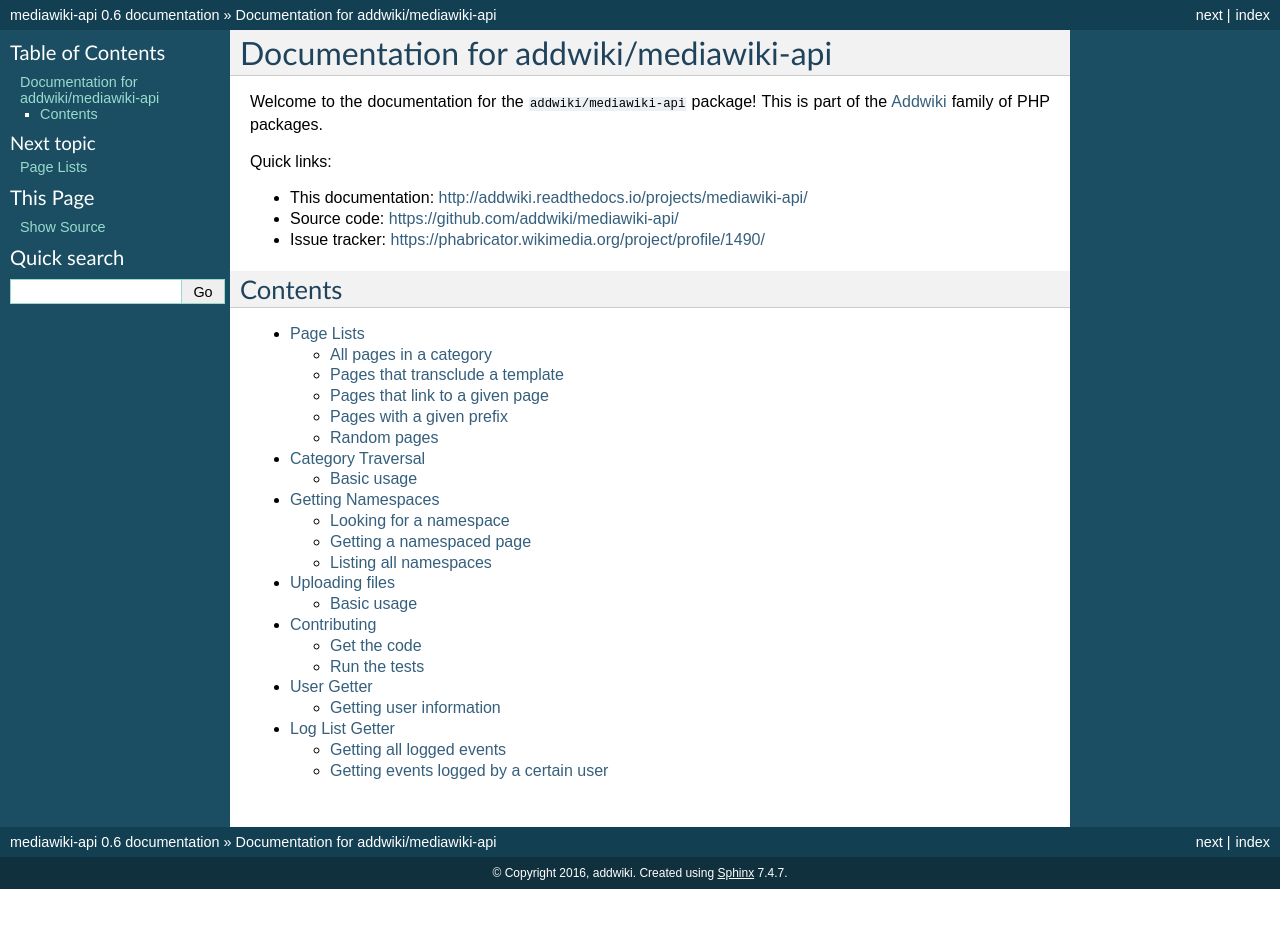
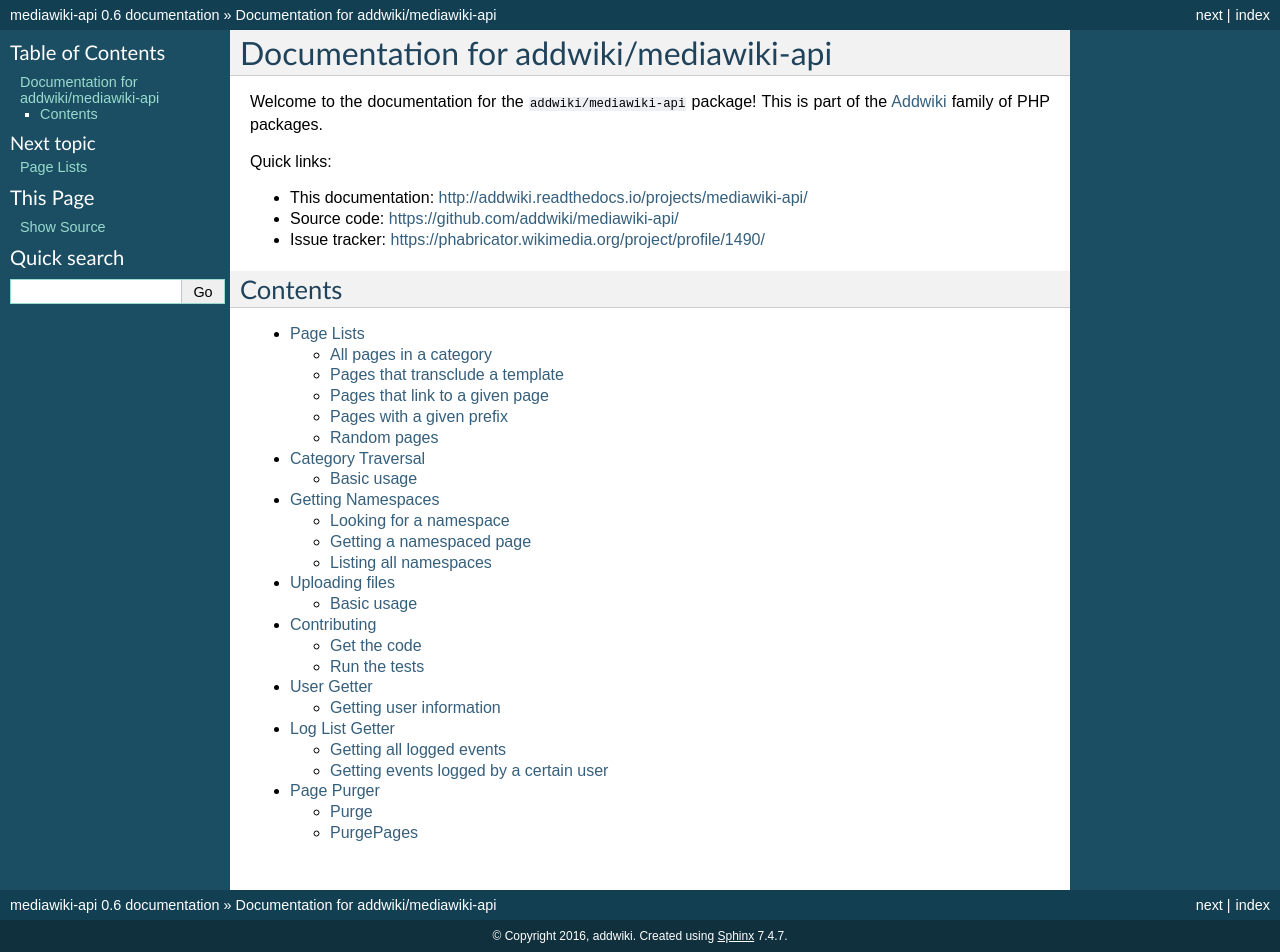
Before and after one commit to addwiki/mediawiki-api, a Sphinx documentation site: the page built from docs/index.rst, in a window 1280 px wide. Built offline with Sphinx 7.4.7, drawn with Linux system fonts in a browser that asks for light colours; before the commit the page ends 900 px from its top, so only the background shows below that.

```diff
--- a/docs/conf.py
+++ b/docs/conf.py
@@ -15,7 +15,7 @@ from pygments.lexers.web import PhpLexer
 
 lexers['php'] = PhpLexer(startinline=True, linenos=1)
 lexers['php-annotations'] = PhpLexer(startinline=True, linenos=1)
-primary_domain = 'php'
+#primary_domain = 'php'
 
 # Add any Sphinx extension module names here, as strings. They can be
 # extensions coming with Sphinx (named 'sphinx.ext.*') or your custom
@@ -74,7 +74,7 @@ html_theme = 'default'
 # Add any paths that contain custom static files (such as style sheets) here,
 # relative to this directory. They are copied after the builtin static files,
 # so a file named "default.css" will overwrite the builtin "default.css".
-html_static_path = ['_static']
+#html_static_path = ['_static']
 
 # Output file base name for HTML help builder.
 htmlhelp_basename = 'mediawiki-apidoc'
--- a/docs/contributing.rst
+++ b/docs/contributing.rst
@@ -6,7 +6,7 @@ We welcome all contributions, be they code, documentation, or even just ideas ab
 The best way to get started is to browse the `#addwiki board on Phabricator`_
 and either work on one of the tasks already there or create a new one with details of what you want to work on.
 
-.. _Addwiki board on Phabricator: https://phabricator.wikimedia.org/tag/addwiki/
+.. _#addwiki board on Phabricator: https://phabricator.wikimedia.org/tag/addwiki/
 
 Get the code
 ------------
--- a/docs/index.rst
+++ b/docs/index.rst
@@ -25,3 +25,4 @@ Contents
    contributing.rst
    user_getter.rst
    log_list_getter.rst
+   page_purger.rst
--- a/docs/user_getter.rst
+++ b/docs/user_getter.rst
@@ -1,5 +1,5 @@
 User Getter
-==================
+===========
 
 The User Getter allows you to get information about a user in a wiki.
 
@@ -13,7 +13,7 @@ To use it, first get a new UserGetter object from the factory:
 
 
 Getting user information
------------------------
+------------------------
 
 .. code-block:: php
 
```
Also changed, not shown: .travis.yml.
